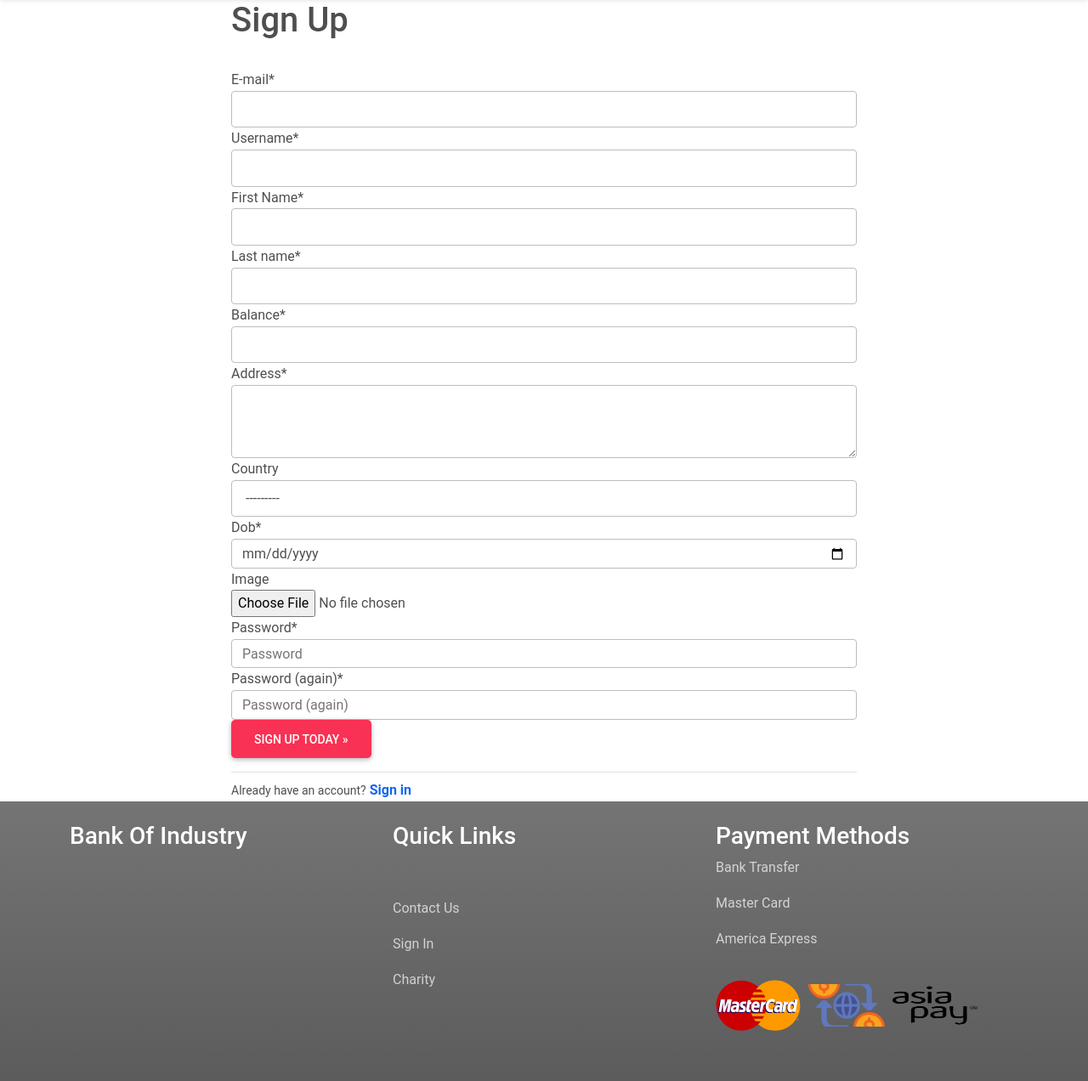
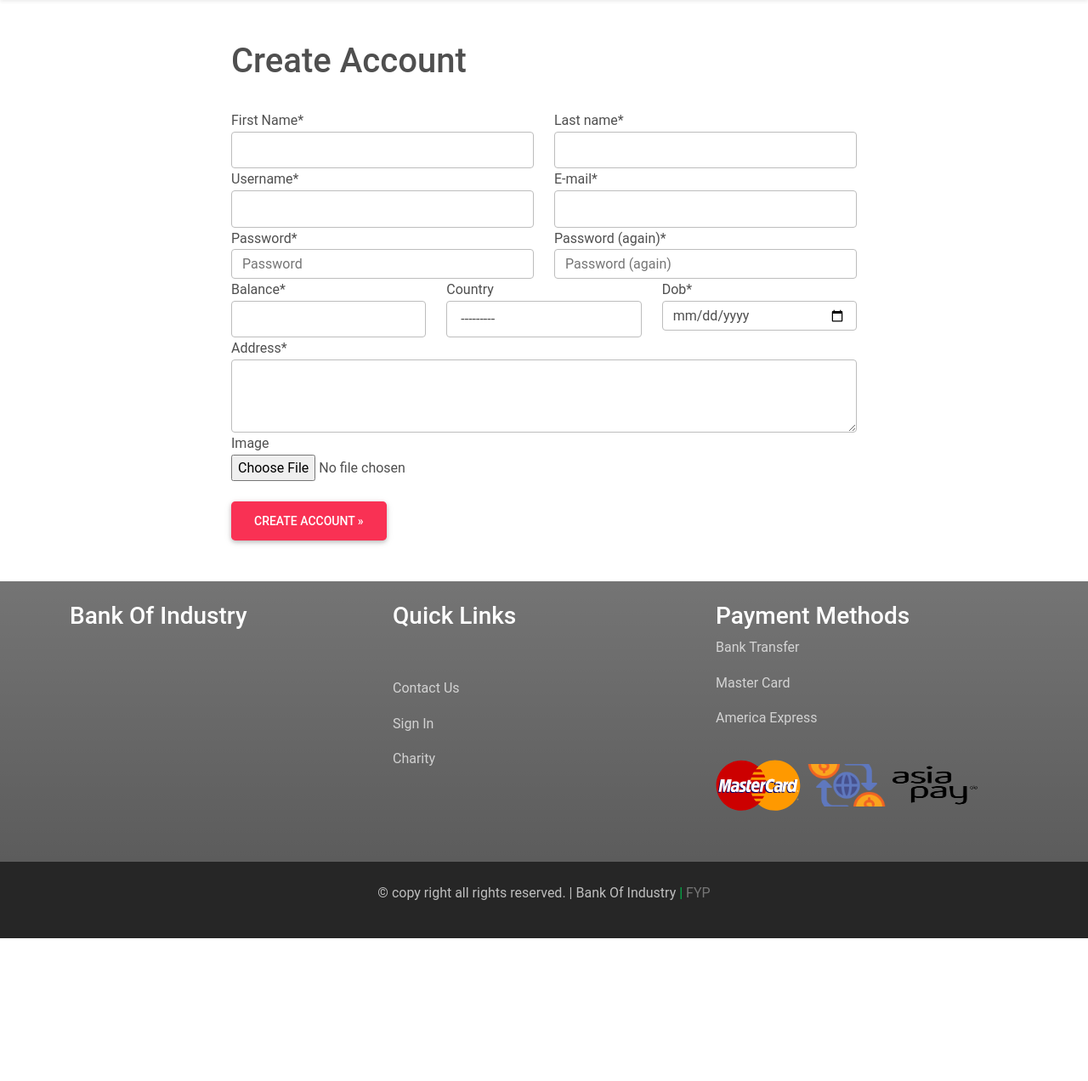
Before and after one commit to ndmichael/bankingsystem, a Django app: page /accounts/signup/ in a window 1280 px wide. Shown: the part 59-1331 px from the top of the page at 85% size. After the commit the page ends 1163 px from the top, so only its background shows below. Run offline with Django 4.2, Linux system fonts and the light colour scheme; some libraries are stand-ins or nearby versions.

Commit message:
updated the signup.html page

```diff
--- a/clients/templates/account/signup.html
+++ b/clients/templates/account/signup.html
@@ -2,24 +2,56 @@
 
 
 
-<div class="container flex-fill">
+<div class="container py-5">
     <div class="row">
         <div class="offset-md-2 col-12 col-md-8">
             <div class="form-override">
-                <h1>{% trans "Sign Up" %}</h1>
+                <h1>{% trans "Create Account" %}</h1>
                 <br />
                 <form class="signup" id="signup_form" method="post" enctype="multipart/form-data" action="{% url 'account_signup' %}">
                     {% csrf_token %}
-                    {{ form|crispy }}
+
+                    <div class="row">
+                      <div class="form-group col-md-6 mb-0">
+                        {{ form.first_name|as_crispy_field }}
+                      </div>
+                      <div class="form-group col-md-6 mb-0">
+                        {{ form.last_name|as_crispy_field }}
+                      </div>
+                      <div class="form-group col-md-6 mb-0">
+                        {{ form.username|as_crispy_field }}
+                      </div>
+                      <div class="form-group col-md-6 mb-0">
+                        {{ form.email|as_crispy_field }}
+                      </div>
+                      <div class="form-group col-md-6 mb-0">
+                        {{ form.password1|as_crispy_field }}
+                      </div>
+                      <div class="form-group col-md-6 mb-0">
+                        {{ form.password2|as_crispy_field }}
+                      </div>
+                      <div class="form-group col-4 mb-0">
+                        {{ form.balance|as_crispy_field }}
+                      </div>
+                      <div class="form-group col-4 mb-0">
+                        {{ form.country|as_crispy_field }}
+                      </div>
+                      <div class="form-group col-4 mb-0">
+                        {{ form.dob|as_crispy_field }}
+                      </div>
+                      <div class="form-group col-12 mb-0">
+                        {{ form.address|as_crispy_field }}
+                      </div>
+                      <div class="form-group col-12 mb-0">
+                        {{ form.image|as_crispy_field }}
+                      </div>
+                    </div>
+                    <div class="pt-4">
                     {% if redirect_field_value %}
-                    <input type="hidden" name="{{ redirect_field_name }}" value="{{ redirect_field_value }}" /> {% endif %}
-                    <button class="btn btn-danger btn-lg" type="submit">{% trans "Sign Up Today" %} &raquo;</button>
+                      <input type="hidden" name="{{ redirect_field_name }}" value="{{ redirect_field_value }}" /> {% endif %}
+                    <button class="btn btn-danger btn-lg" type="submit">{% trans "Create Account" %} &raquo;</button>
+                    </div>
                 </form>
-
-                <div class="border-top pt-2 mt-3">
-                    {% blocktrans %}<small>Already have an account?</small>
-                    <a href="{{ login_url }}"><strong>Sign in</strong></a> {% endblocktrans %}
-                </div>
             </div>
         </div>
     </div>
```
